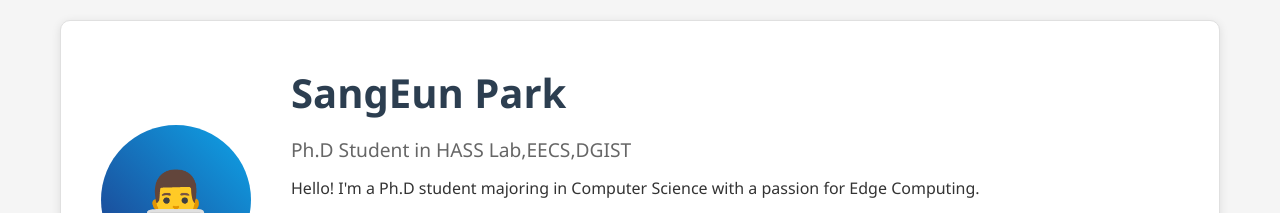
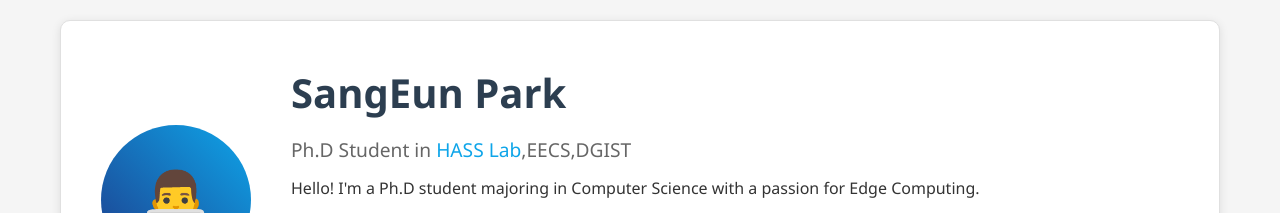
Before and after one commit to tkddms2087/tkddms2087.github.io, a plain HTML site: page index.html in a window 1280 px wide. Shown: the top 213 px of the page. Drawn offline with Linux system fonts and the light colour scheme.

Commit message:
add hass link commit

```diff
--- a/index.html
+++ b/index.html
@@ -223,7 +223,7 @@
             </div>
             <div class="profile-info">
                 <h1>SangEun Park</h1>
-                <p style="font-size: 1.2em; color: #666; margin-bottom: 10px;">Ph.D Student in HASS Lab,EECS,DGIST</p>
+                <p style="font-size: 1.2em; color: #666; margin-bottom: 10px;">Ph.D Student in <a href="https://sites.google.com/view/hass-dgist/hass-lab" target="_blank" style="color: #0ea5e9; text-decoration: none;">HASS Lab</a>,EECS,DGIST</p>
                 <p style="margin-bottom: 15px;">Hello! I'm a Ph.D student majoring in Computer Science with a passion for Edge Computing.</p>
                 <div class="contact-info">
                     <p><strong>📧 Email:</strong> tkddms2087@dgist.ac.kr</p>
```
